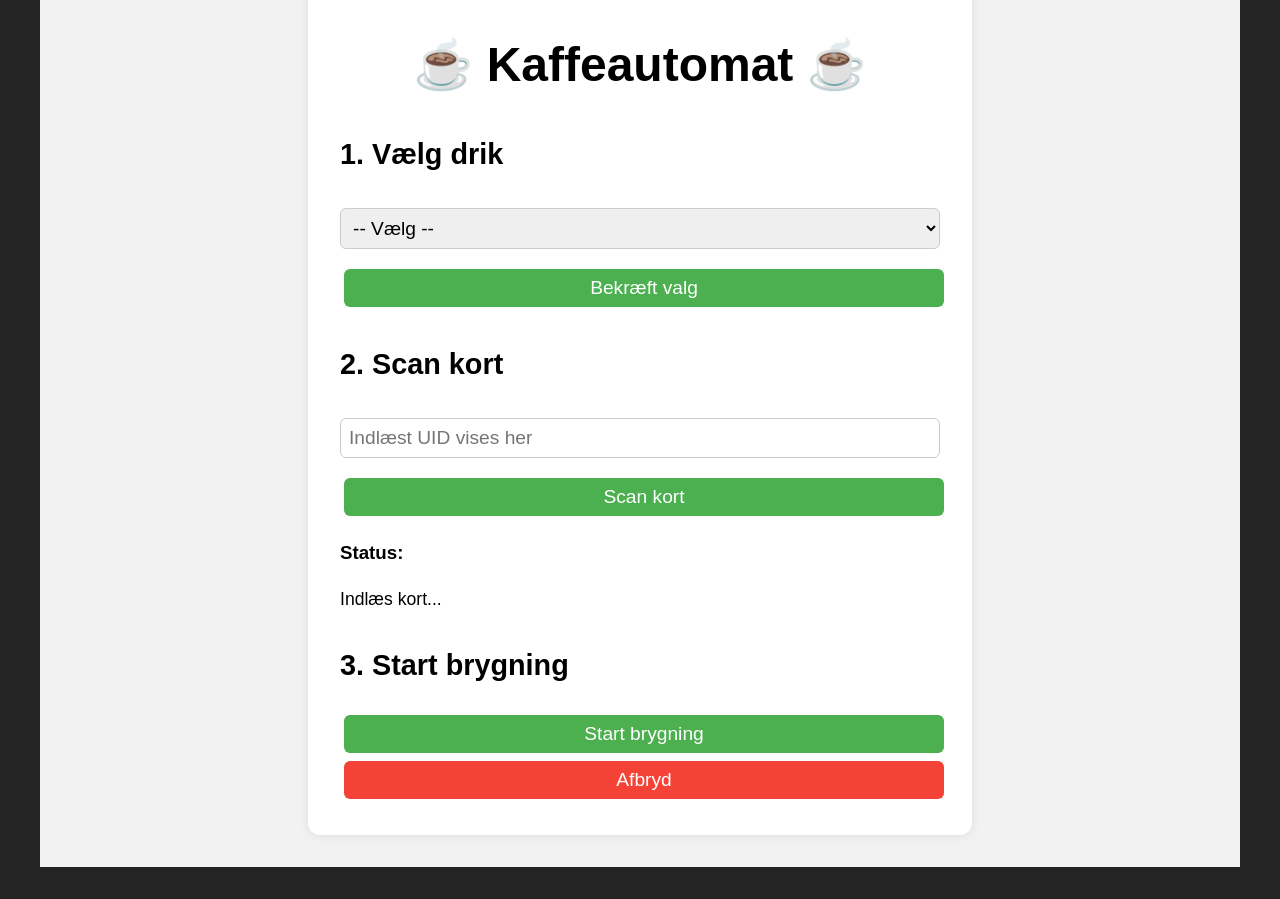
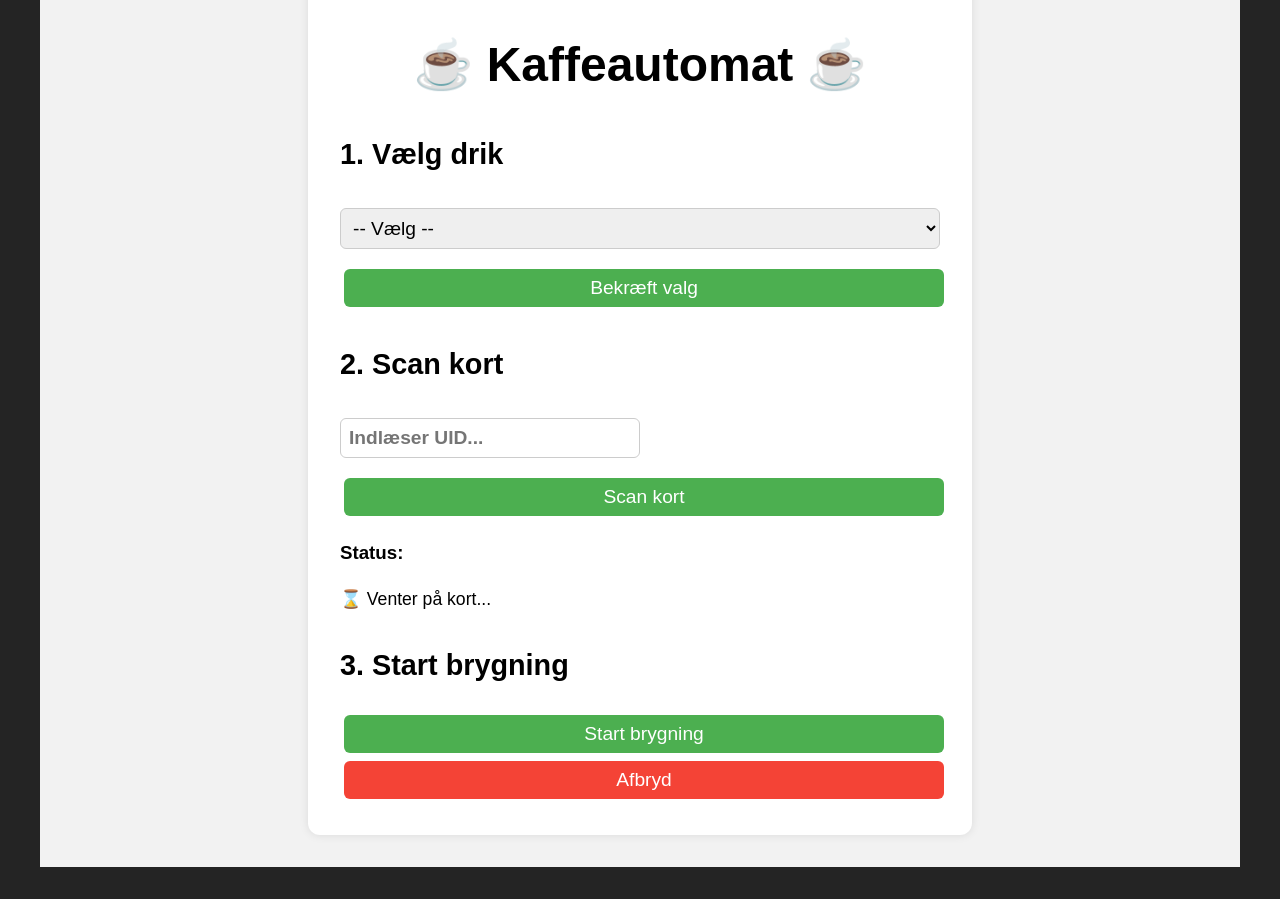
Before and after one commit to kooino/coffeemachine-ui, a React (Vite) app in the folder frontend/: page / in a window 1280 px wide. Built offline with nearby package versions, Linux system fonts and the light colour scheme; no server answers.

Commit message:
Update App.jsx

```diff
--- a/frontend/src/App.jsx
+++ b/frontend/src/App.jsx
@@ -14,6 +14,7 @@ function App() {
 
   const API_BASE = "http://localhost:5000";
 
+  // Poller backend hvert sekund for at hente UID
   useEffect(() => {
     const interval = setInterval(async () => {
       try {
@@ -153,9 +154,10 @@ function App() {
         <h2>2. Scan kort</h2>
         <input
           type="text"
-          placeholder="Indlæst UID vises her"
+          placeholder="Indlæser UID..."
           value={uid}
           readOnly
+          style={{ color: uid ? "black" : "gray", fontWeight: "bold", fontSize: "1.2em", width: "300px" }}
         />
         <br />
         <button onClick={scanKort}>Scan kort</button>
@@ -166,7 +168,7 @@ function App() {
             ? "✅ Kort godkendt!"
             : uid
             ? "❌ Kort ikke godkendt endnu!"
-            : "Indlæs kort..."}
+            : "⌛ Venter på kort..."}
         </p>
 
         <h2>3. Start brygning</h2>
```
